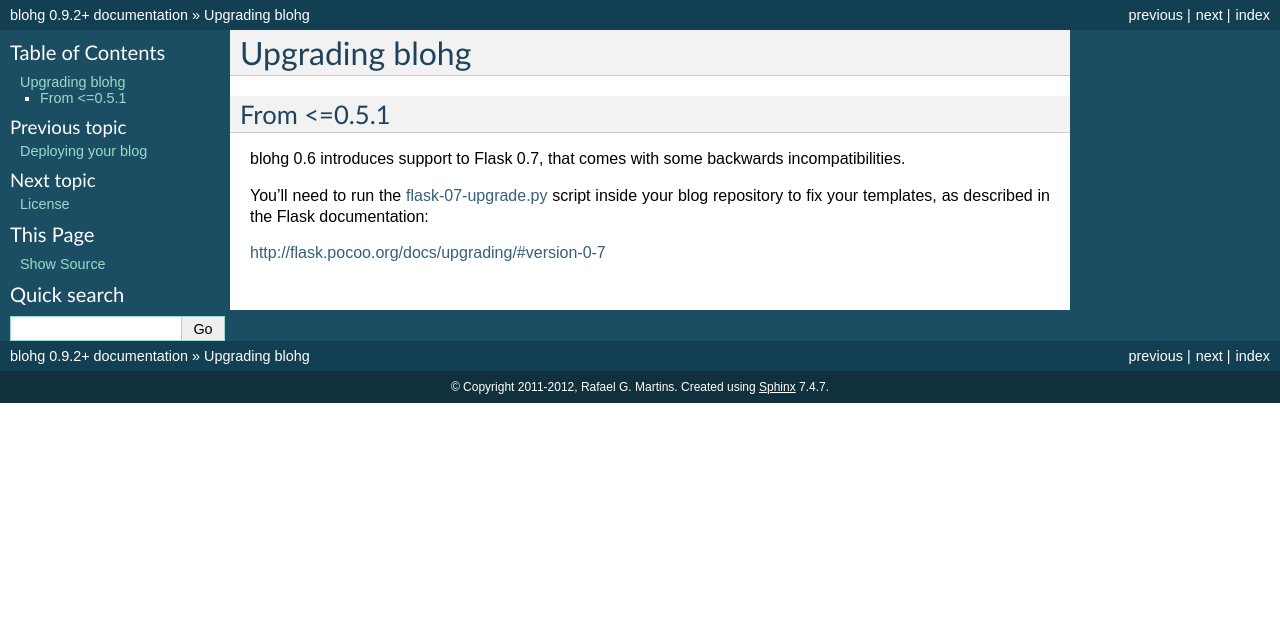
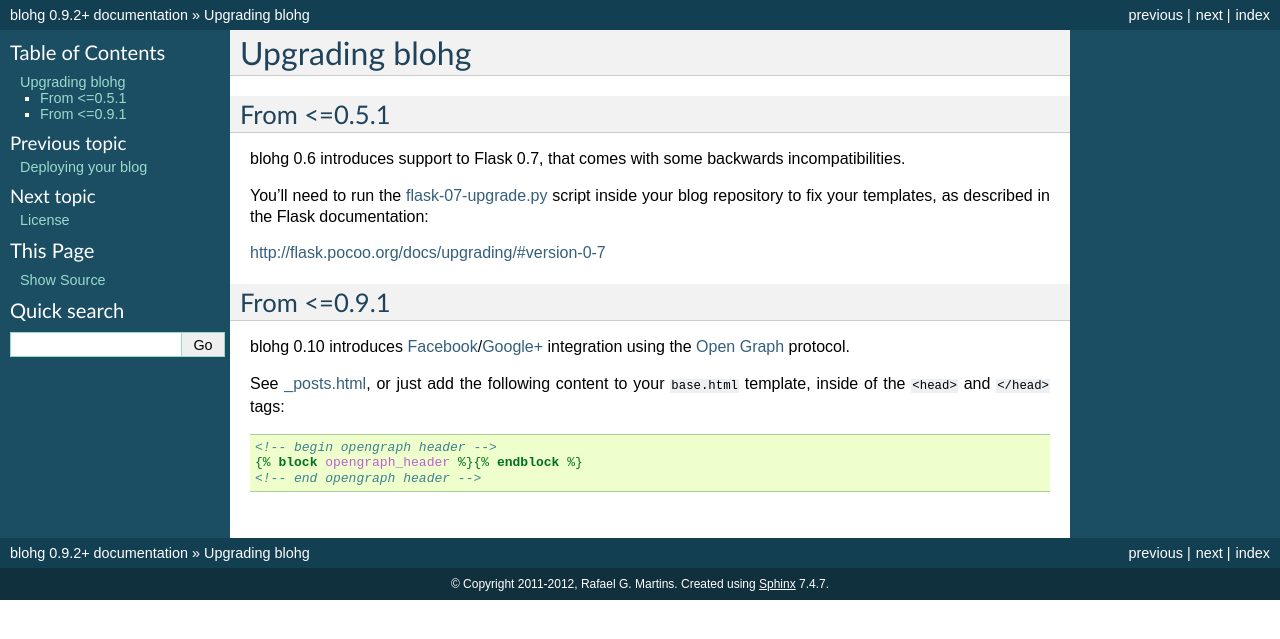
Before and after one commit to rafaelmartins/blohg, a Sphinx documentation site: the page built from docs/upgrade.rst, in a window 1280 px wide. Shown: the top 639 px of the page. Built offline with Sphinx 7.4.7, drawn with Linux system fonts in a browser that asks for light colours.

Commit message:
added upgrade notes. minor fix

```diff
--- a/docs/upgrade.rst
+++ b/docs/upgrade.rst
@@ -15,3 +15,23 @@ repository to fix your templates, as described in the Flask documentation:
 .. _flask-07-upgrade.py: https://raw.github.com/mitsuhiko/flask/master/scripts/flask-07-upgrade.py
 
 http://flask.pocoo.org/docs/upgrading/#version-0-7
+
+
+From <=0.9.1
+------------
+
+blohg 0.10 introduces Facebook_/`Google+`_ integration using the
+`Open Graph`_ protocol.
+
+.. _Facebook: http://www.facebook.com/
+.. _`Google+`: http://plus.google.com/
+.. _`Open Graph`: http://ogp.me/
+
+See :ref:`posts_html`, or just add the following content to your ``base.html``
+template, inside of the ``<head>`` and ``</head>`` tags:
+
+.. sourcecode:: html+jinja
+
+    <!-- begin opengraph header -->
+    {% block opengraph_header %}{% endblock %}
+    <!-- end opengraph header -->
--- a/docs/write.rst
+++ b/docs/write.rst
@@ -259,6 +259,9 @@ the Mercurial repository.
 
 The directive ``include-hg`` is an alias for this directive.
 
+reStructuredText variables declared as comments in the included files are
+going to be ignored.
+
 
 Directive ``subpages``
 ~~~~~~~~~~~~~~~~~~~~~~
```
